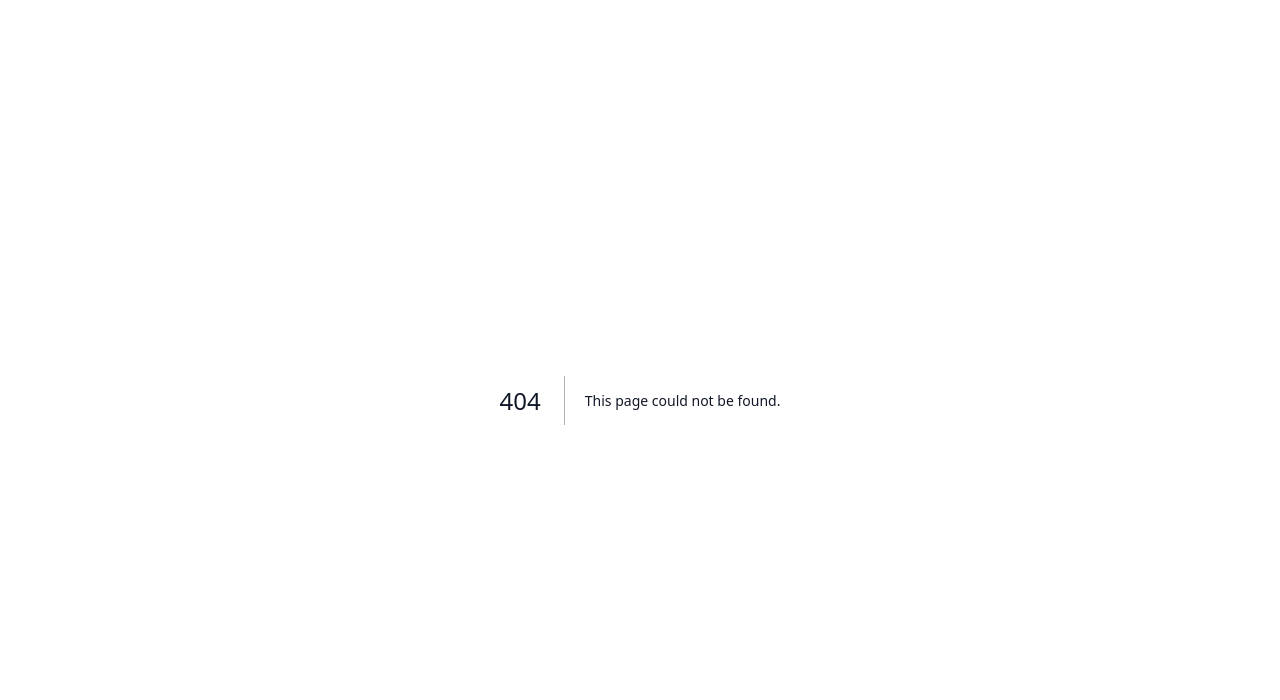
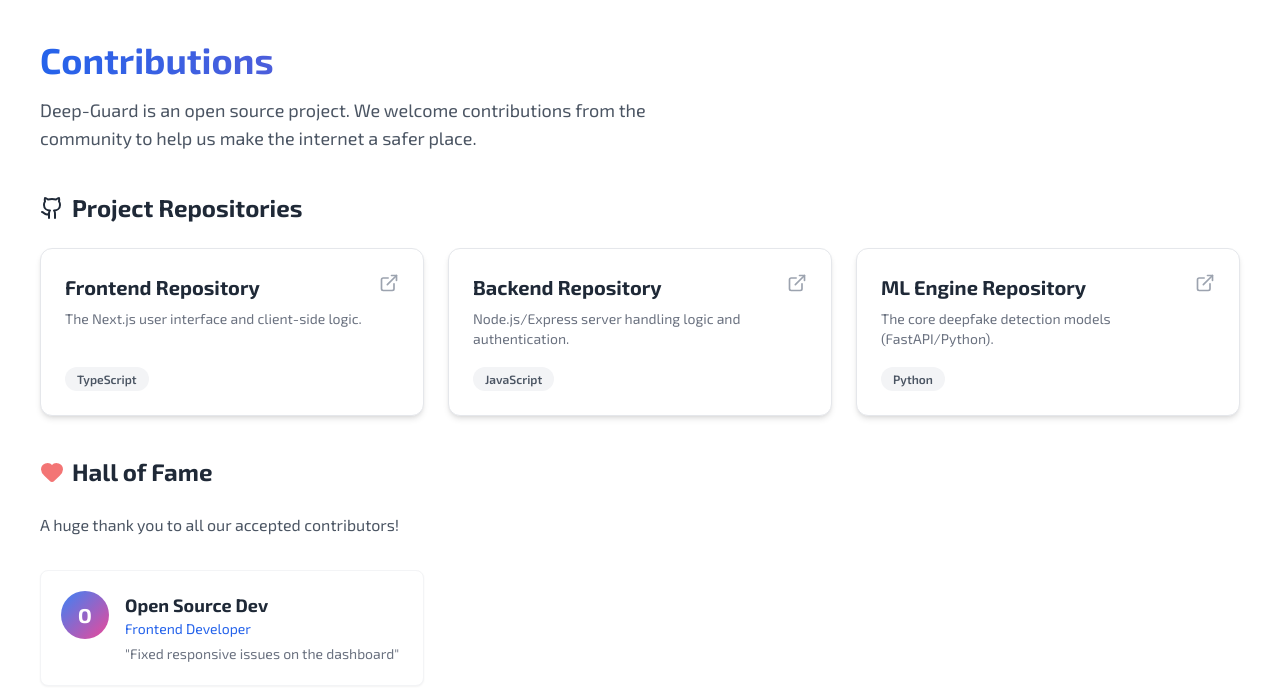
Before and after one commit to salianDheeraj/Deep-Guard-Frontend, a Next.js app: page /contributions in a window 1280 px wide. Before the commit this address had no page. Shown: the top 700 px of the page. Built offline with nearby package versions, Linux system fonts and the light colour scheme.

Commit message:
contribution page created and solved login delay issue

```diff
--- /dev/null
+++ b/src/app/contributions/page.tsx
@@ -0,0 +1,127 @@
+import React from 'react';
+import { Github, ExternalLink, Heart } from 'lucide-react';
+import Link from 'next/link';
+
+interface Contributor {
+    id: string;
+    name: string;
+    role: string;
+    contribution: string;
+    profileUrl?: string;
+    imageUrl?: string;
+}
+
+const contributors: Contributor[] = [
+    // Sample data - Replace with actual contributors
+    {
+        id: '1',
+        name: 'Open Source Dev',
+        role: 'Frontend Developer',
+        contribution: 'Fixed responsive issues on the dashboard',
+        profileUrl: '#',
+    },
+];
+
+const Repositories = [
+    {
+        name: 'Frontend Repository',
+        description: 'The Next.js user interface and client-side logic.',
+        url: 'https://github.com/your-username/deep-guard-frontend', // PLACEHOLDER
+        language: 'TypeScript',
+    },
+    {
+        name: 'Backend Repository',
+        description: 'Node.js/Express server handling logic and authentication.',
+        url: 'https://github.com/your-username/deep-guard-backend', // PLACEHOLDER
+        language: 'JavaScript',
+    },
+    {
+        name: 'ML Engine Repository',
+        description: 'The core deepfake detection models (FastAPI/Python).',
+        url: 'https://github.com/your-username/deep-guard-ml-engine', // PLACEHOLDER
+        language: 'Python',
+    },
+];
+
+export default function ContributionsPage() {
+    return (
+        <div className="p-6 md:p-10 max-w-7xl mx-auto space-y-10 text-gray-800 dark:text-gray-100">
+
+            {/* HEADER */}
+            <div className="flex flex-col gap-4">
+                <h1 className="text-3xl md:text-4xl font-bold bg-clip-text text-transparent bg-gradient-to-r from-blue-600 to-pink-500 dark:from-cyan-400 dark:to-purple-500">
+                    Contributions
+                </h1>
+                <p className="text-lg text-gray-600 dark:text-gray-300 max-w-2xl">
+                    Deep-Guard is an open source project. We welcome contributions from the community to help us make the internet a safer place.
+                </p>
+            </div>
+
+            {/* REPOSITORIES GRID */}
+            <section>
+                <h2 className="text-2xl font-bold mb-6 flex items-center gap-2">
+                    <Github className="w-6 h-6" />
+                    <span>Project Repositories</span>
+                </h2>
+                <div className="grid grid-cols-1 md:grid-cols-3 gap-6">
+                    {Repositories.map((repo) => (
+                        <Link
+                            key={repo.name}
+                            href={repo.url}
+                            target="_blank"
+                            rel="noopener noreferrer"
+                            className="group relative p-6 bg-white dark:bg-gray-800 rounded-xl shadow-md border border-gray-200 dark:border-gray-700 hover:shadow-lg transition-all duration-300 hover:-translate-y-1 block"
+                        >
+                            <div className="absolute top-6 right-6 text-gray-400 group-hover:text-blue-500 dark:group-hover:text-cyan-400 transition-colors">
+                                <ExternalLink size={20} />
+                            </div>
+                            <h3 className="text-xl font-bold mb-2 group-hover:text-blue-600 dark:group-hover:text-cyan-400 transition-colors">
+                                {repo.name}
+                            </h3>
+                            <p className="text-sm text-gray-500 dark:text-gray-400 mb-4 h-10">
+                                {repo.description}
+                            </p>
+                            <span className="inline-block px-3 py-1 text-xs font-semibold rounded-full bg-gray-100 dark:bg-gray-700 text-gray-600 dark:text-gray-300">
+                                {repo.language}
+                            </span>
+                        </Link>
+                    ))}
+                </div>
+            </section>
+
+            {/* CONTRIBUTORS SECTION */}
+            <section>
+                <div className="flex items-center gap-2 mb-6">
+                    <Heart className="w-6 h-6 text-red-500 fill-red-500 animate-pulse" />
+                    <h2 className="text-2xl font-bold">Hall of Fame</h2>
+                </div>
+                <p className="mb-8 text-gray-600 dark:text-gray-300">
+                    A huge thank you to all our accepted contributors!
+                </p>
+
+                {contributors.length > 0 ? (
+                    <div className="grid grid-cols-1 md:grid-cols-2 lg:grid-cols-3 gap-6">
+                        {contributors.map((contributor) => (
+                            <div key={contributor.id} className="flex items-start gap-4 p-5 bg-white dark:bg-gray-800 rounded-lg border border-gray-100 dark:border-gray-700 shadow-sm">
+                                <div className="w-12 h-12 rounded-full bg-gradient-to-br from-blue-500 to-pink-500 flex items-center justify-center text-white font-bold text-xl shrink-0">
+                                    {contributor.name.charAt(0)}
+                                </div>
+                                <div>
+                                    <h3 className="font-bold text-lg">{contributor.name}</h3>
+                                    <p className="text-sm text-blue-600 dark:text-cyan-400 mb-1">{contributor.role}</p>
+                                    <p className="text-sm text-gray-500 dark:text-gray-400 leading-relaxed">
+                                        "{contributor.contribution}"
+                                    </p>
+                                </div>
+                            </div>
+                        ))}
+                    </div>
+                ) : (
+                    <div className="p-8 text-center bg-gray-50 dark:bg-gray-800/50 rounded-xl border border-dashed border-gray-300 dark:border-gray-700">
+                        <p className="text-gray-500">No contributions yet. Be the first!</p>
+                    </div>
+                )}
+            </section>
+        </div>
+    );
+}
--- a/src/components/Login.tsx
+++ b/src/components/Login.tsx
@@ -104,6 +104,13 @@ const Login: FC = () => {
     }, 14 * 60 * 1000);
 
     return () => clearInterval(interval);
+  }, []);
+
+  /* Wake up backend on load (Cold Start Fix) */
+  useEffect(() => {
+    const API_URL = process.env.NEXT_PUBLIC_API_URL || "http://localhost:5000";
+    // Fire and forget - just to wake up the Render instance
+    fetch(`${API_URL}/`).catch(() => { });
   }, []);
 
   const handleInputChange = (e: ChangeEvent<HTMLInputElement>) => {
--- a/src/components/Sidebar.tsx
+++ b/src/components/Sidebar.tsx
@@ -13,7 +13,8 @@ import {
     LucideIcon,
     Menu,
     X,
-    Siren          // Added
+    Siren,          // Added
+    GitPullRequest  // Added
 } from 'lucide-react';
 import { useGSAP } from '@gsap/react';
 import gsap from 'gsap';
@@ -48,6 +49,7 @@ const Sidebar = () => {
         { name: 'Account', href: '/dashboard/account', icon: CircleUser },
         // Added to fill empty space
         { name: 'Report Cybercrime', href: 'https://cybercrime.gov.in', icon: Siren },
+        { name: 'Contributions', href: '/contributions', icon: GitPullRequest },
     ];
 
     const isActive = (href: string) => {
```
